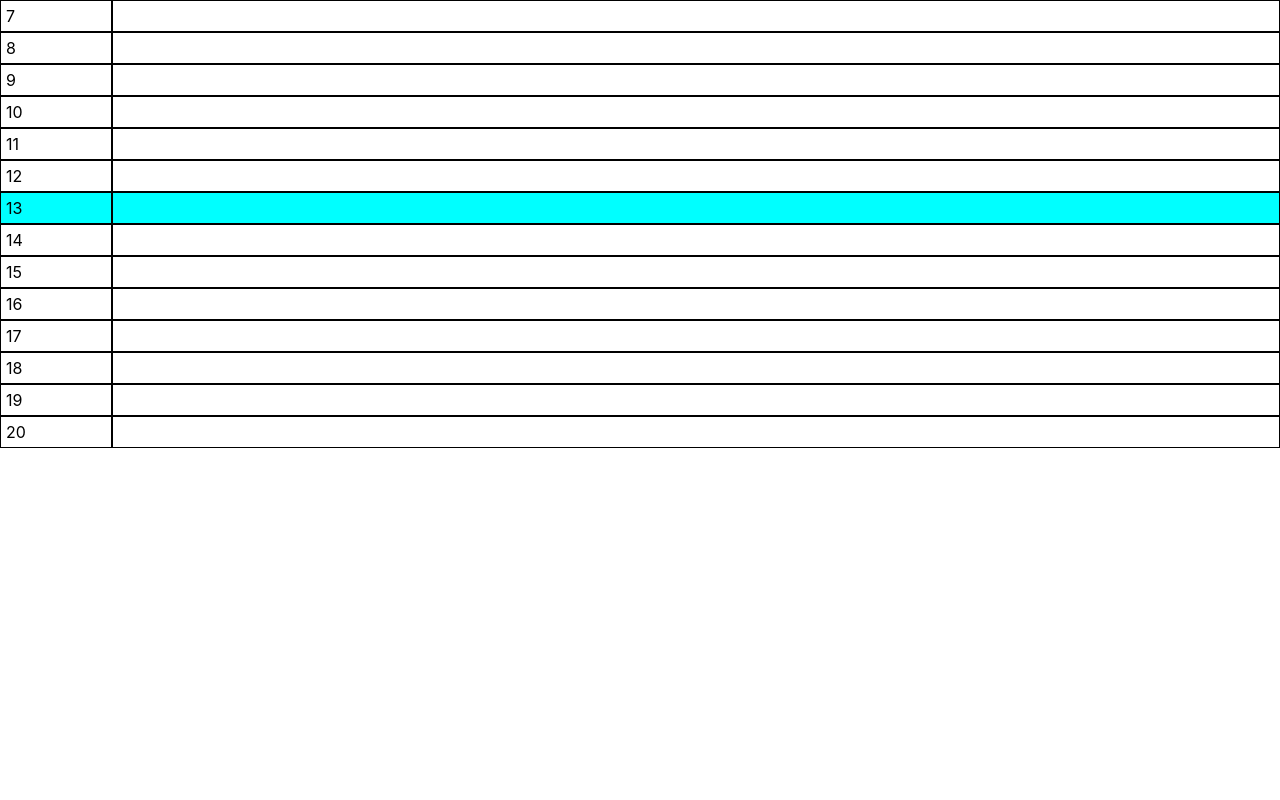
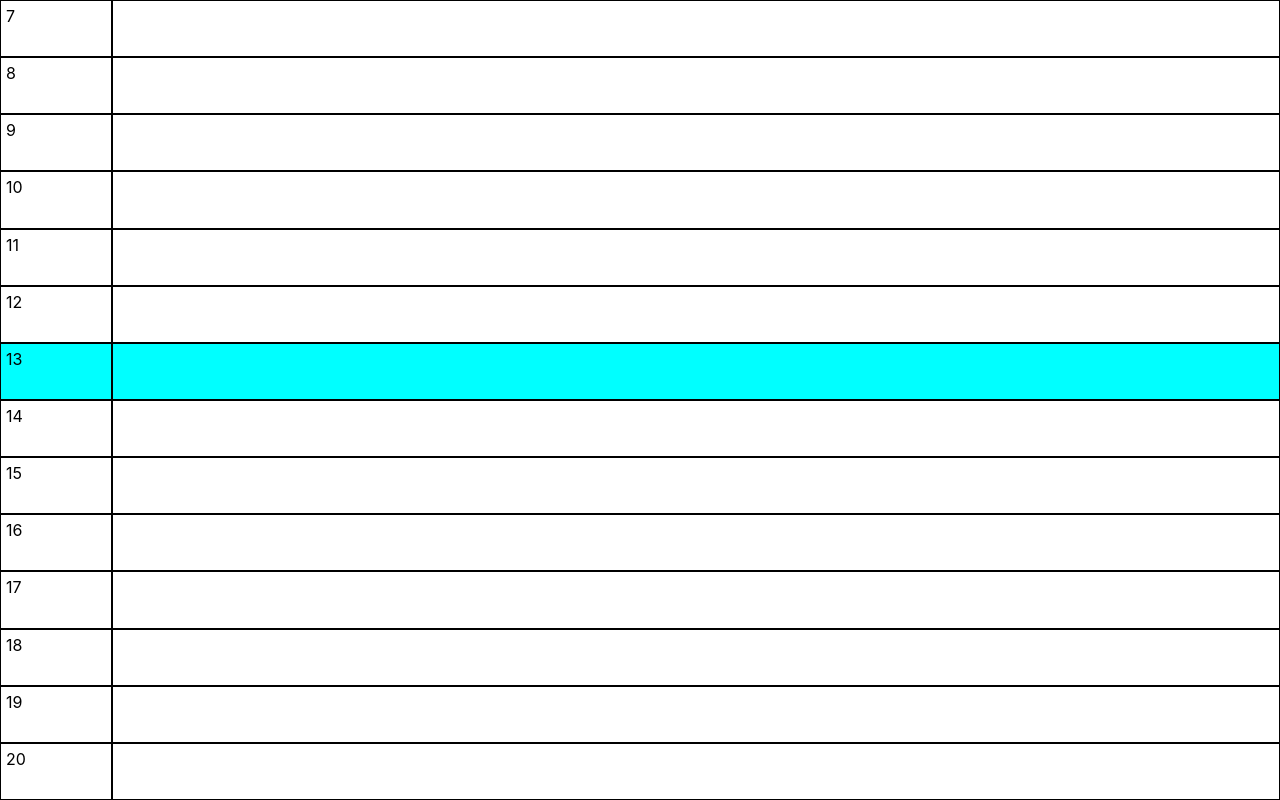
Before and after one commit to khusamov/daily-planner, a React (Create React App) app: page / in a window 1280 px wide. Built offline with nearby package versions, Linux system fonts and the light colour scheme.

Commit message:
Высота списка задач сделана по высоте окна браузера

```diff
--- a/src/App.scss
+++ b/src/App.scss
@@ -1,3 +1,3 @@
 .App {
-
+	height: 100%;
 }
--- a/src/components/TaskList/TaskItem.scss
+++ b/src/components/TaskList/TaskItem.scss
@@ -1,5 +1,6 @@
 .TaskItem {
 	display: flex;
+	flex: 1 1 auto;
 	&+.active {
 		background-color: aqua;
 	}
--- a/src/components/TaskList/TaskList.scss
+++ b/src/components/TaskList/TaskList.scss
@@ -1,3 +1,5 @@
 .TaskList {
-
+	display: flex;
+	flex-direction: column;
+	height: 100%;
 }
--- a/src/index.scss
+++ b/src/index.scss
@@ -1,4 +1,8 @@
+
+html {
+	height: 100%;
 	body {
+		height: 100%;
 		margin: 0;
 		padding: 0;
 		font-family: -apple-system, BlinkMacSystemFont, 'Segoe UI', 'Roboto', 'Oxygen',
@@ -6,9 +10,13 @@ body {
 		sans-serif;
 		-webkit-font-smoothing: antialiased;
 		-moz-osx-font-smoothing: grayscale;
+		#root {
+			height: 100%;
+		}
 	}
 
 	code {
 		font-family: source-code-pro, Menlo, Monaco, Consolas, 'Courier New',
 		monospace;
 	}
+}
```
Lines whose indentation alone changed are shown as unchanged.
